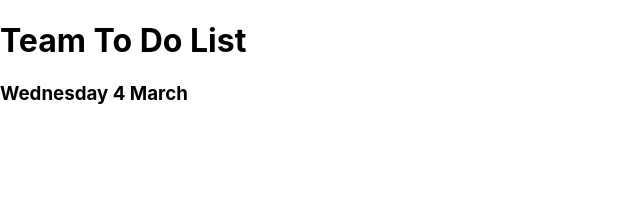
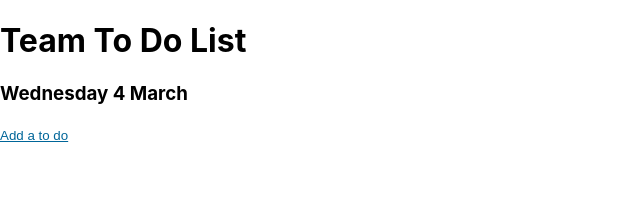
Before and after one commit to Nandhini31/SB, a React (Create React App) app: page / in a window 1280 px wide. Shown: the top 218 px of the page, without its empty margins (0-640 px from the left). Built offline with nearby package versions, Linux system fonts and the light colour scheme.

Commit message:
added the todo list

```diff
--- a/package.json
+++ b/package.json
@@ -10,7 +10,8 @@
     "react": "^16.13.0",
     "react-dom": "^16.13.0",
     "react-moment": "^0.9.7",
-    "react-scripts": "3.4.0"
+    "react-scripts": "3.4.0",
+    "styled-components": "^5.0.1"
   },
   "scripts": {
     "start": "react-scripts start",
--- a/src/App.js
+++ b/src/App.js
@@ -1,7 +1,7 @@
 import React, {Component} from 'react';
-import logo from './logo.svg';
 import './App.css';
 import Header from "./components/Header"
+import AddToDo from "./components/AddToDo"
 export default class App extends Component{
   constructor(props){
     super(props);
@@ -12,7 +12,10 @@ export default class App extends Component{
 
   render(){
     return(
-      <Header/>
+      <>
+        <Header/>
+        <AddToDo/>
+      </>
     )
   }
 }
--- /dev/null
+++ b/src/components/AddToDo.js
@@ -0,0 +1,39 @@
+import React, {Component} from "react"
+import {StyledButton} from "./styled"
+class AddToDo extends Component {
+  constructor(props){
+    super(props)
+    this.state={
+      items: [],
+      input: '',
+      isInputShown: false
+    }
+  }
+  handleClick = () => {
+    this.setState(state =>({
+      isInputShown: !state.isInputShown
+    }))
+  }
+  handleChange =(event) => {
+    this.setState({input: event.target.value})
+  }
+  handleSubmit= () => {
+    this.setState({items: [...this.state.items, this.state.input]})
+  }
+  render(){
+    console.log(this.state.isInputShown)
+    return(
+      <>
+        {this.state.items.map((todoItem, index) => <li>{todoItem}</li>)}
+        <StyledButton onClick={this.handleClick}>Add a to do </StyledButton>
+        {this.state.isInputShown &&
+        (<div>
+          <input value = {this.state.input} onChange = {this.handleChange}/>
+          <button onClick={this.handleSubmit}>Add</button>
+        </div>)}
+      </>
+    )
+  }
+}
+
+export default AddToDo
--- a/src/components/Header.js
+++ b/src/components/Header.js
@@ -1,9 +1,9 @@
 import React, {Component} from 'react';
 import moment from "moment"
+
 class Header extends Component{
   render(){
     const date = moment().format('dddd D MMMM')
-    console.log(date)
     return(
       <div>
         <h1>Team To Do List</h1>
--- a/src/components/index.js
+++ b/src/components/index.js
@@ -1 +1,2 @@
-export {Header as default} from "./Header"
+export {default as Header} from "./Header"
+export {default as AddToDo} from "./AddToDo"
--- /dev/null
+++ b/src/components/styled/index.js
@@ -0,0 +1,10 @@
+import styled from "styled-components"
+
+export const StyledButton = styled.button`
+   background: none!important;
+  border: none;
+  padding: 0!important;
+  color: #069;
+  text-decoration: underline;
+  cursor: pointer;
+`
```
Also changed, not shown: 1 other file (tests, documents, lock files or other folders).
